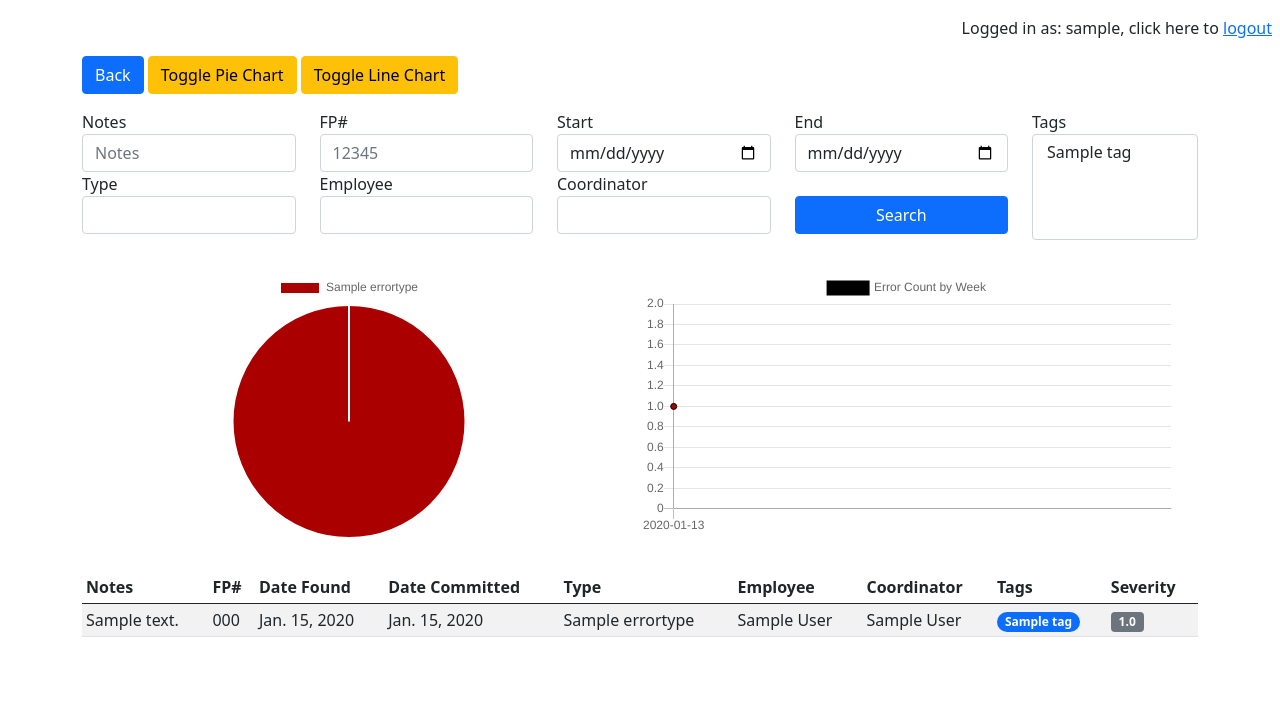
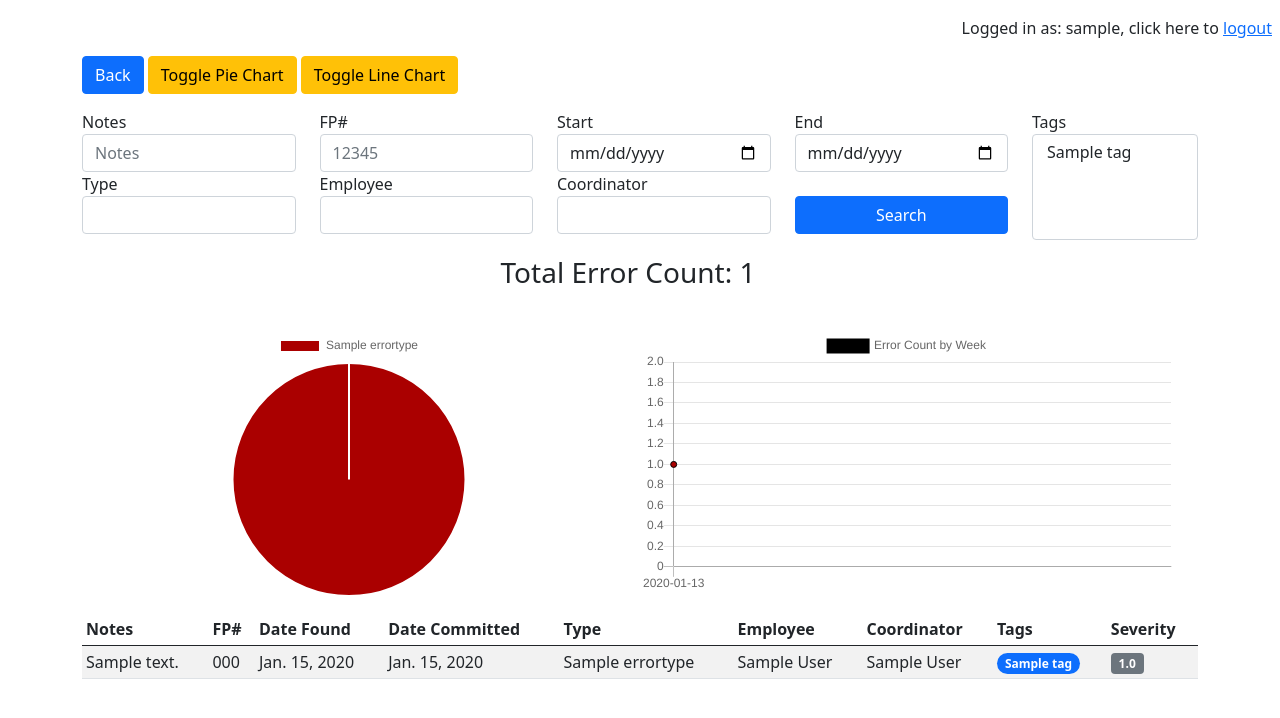
Before and after one commit to EKU-IT-Geeks-Tech-Team/eku_it_geeks_qa_monitoring_system, a Django app: page /search in a window 1280 px wide. Shown: the top 718 px of the page. Run offline with Django 3.2, Linux system fonts and the light colour scheme; the first user in the database is signed in; tables that the repository leaves empty hold one stand-in row (Sample ...); lists and menus that the app fills with data are empty; some libraries are stand-ins or nearby versions.

Commit message:
Added error count to search page

```diff
--- a/qa/templates/qa/search_errors.html.j2
+++ b/qa/templates/qa/search_errors.html.j2
@@ -18,11 +18,16 @@
 {% endblock styles %}
 
 {% block content %}
+  <div class="row">
+    <div class="col-md-12">
     <a href="{% url 'qa:index' %}" class="btn btn-primary mb-3">Back</a>
 
     <button id="tottle-pie-chart" class="btn btn-warning mb-3 tottle-chart" data-container="pie-chart-container">Toggle Pie Chart</button>
     <button id="tottle-line-chart" class="btn btn-warning mb-3 tottle-chart" data-container="line-chart-container">Toggle Line Chart</button>
+    </div>
+  </div>
 
+  <div class="row">
     <form action="/search" method="get">
       <div class="row">
         <div class="col-md-10">
@@ -184,9 +189,16 @@
           </select>
         </div>
     </form>
+  </div>
+
+  <div class="row mt-3">
+    <div class="col-md-12 d-flex justify-content-center text-center">
+      <h3 >Total Error Count: {{errors | length}}</h3>
+    </div>
+  </div>
 
   {# CHARTS #}
-    <div class="row my-3">
+    <div class="row mt-3">
       <div id="pie-chart-container" class="col-lg-6 my-3 chart-container">
         <canvas data-bs-toggle="modal" data-bs-target="#pieChartModal" id="pie-chart"></canvas>
       </div>
```
Lines whose indentation alone changed are shown as unchanged.
